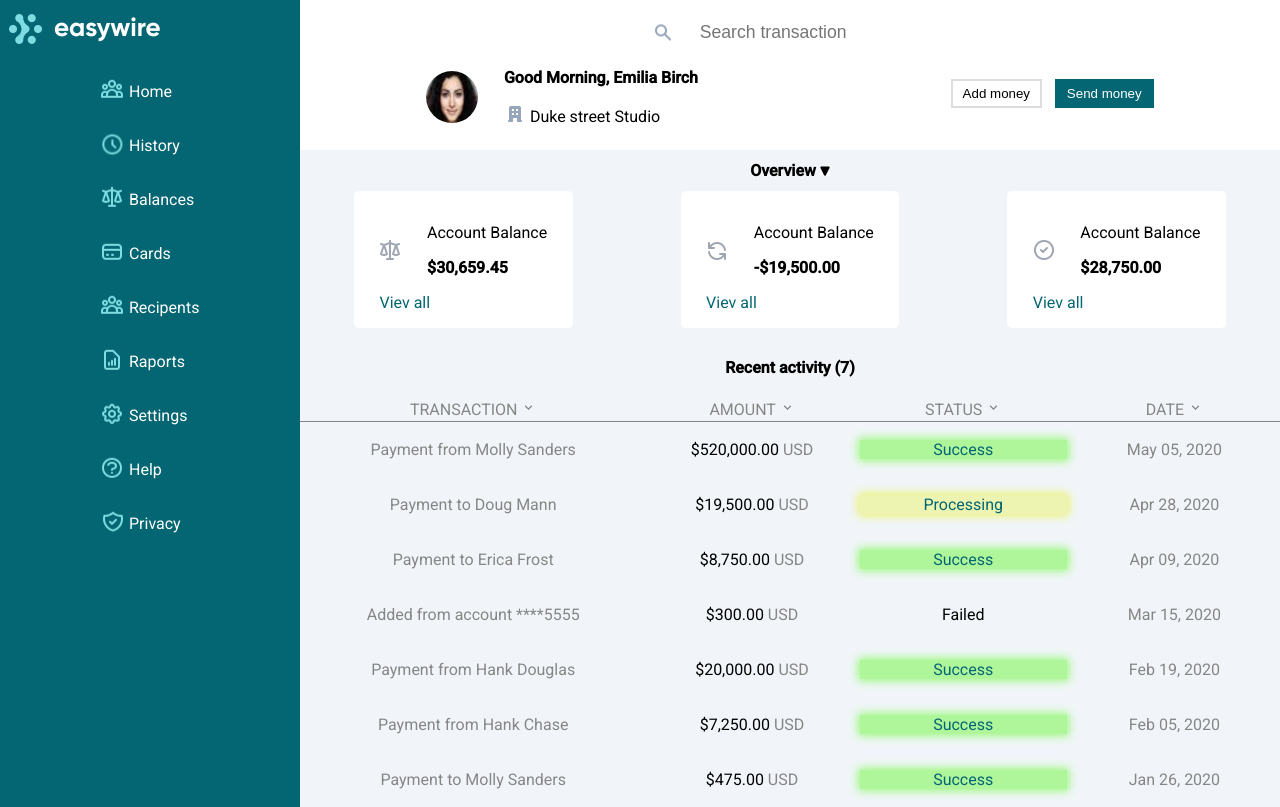
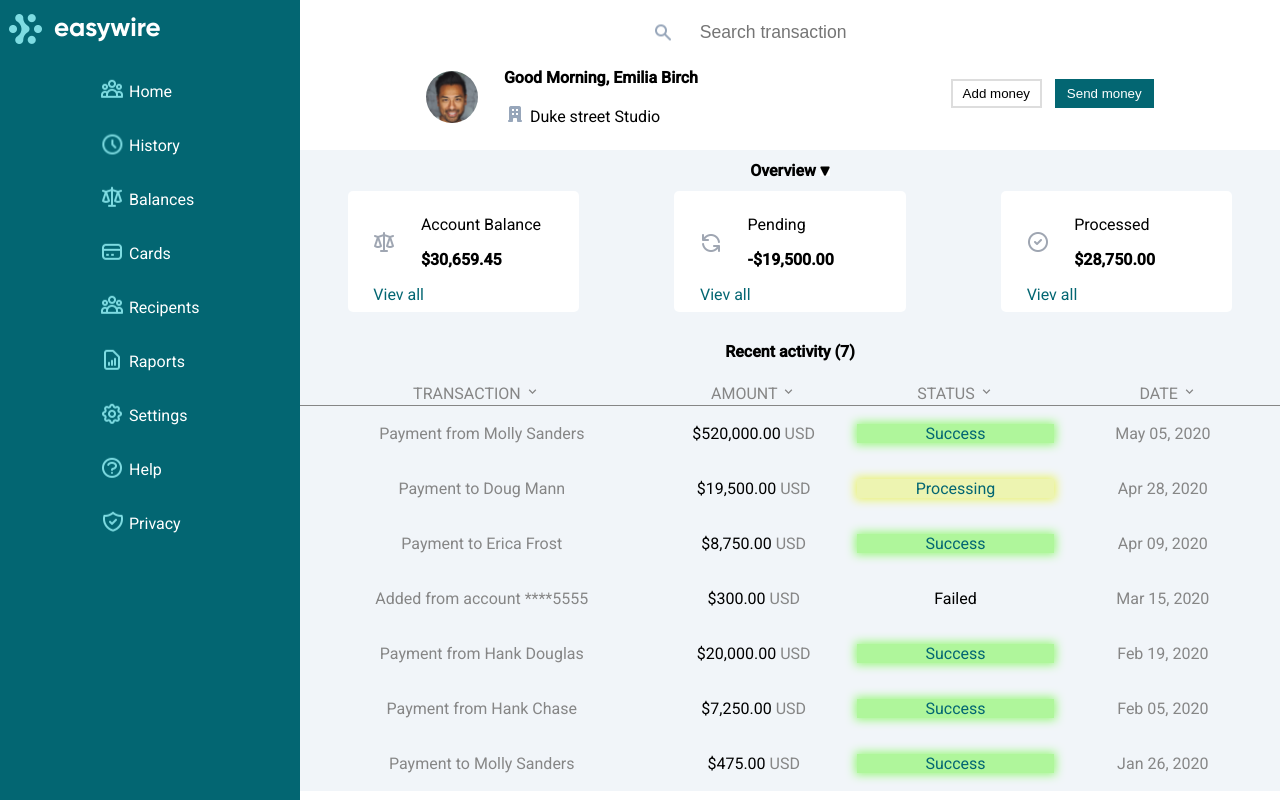
Before and after one commit to WojciechxFalkowski/paymentApp, an Angular app: page /home in a window 1280 px wide. Built offline with nearby package versions, Linux system fonts and the light colour scheme.

Commit message:
update recent-activity.component

```diff
--- a/src/app/app.component.css
+++ b/src/app/app.component.css
@@ -152,7 +152,7 @@
     top: unset;
     left: unset;
     /* width: 35vw; */
-    max-width: 220px;
+    max-width: 180px;
     height: unset;
     transform: unset;
     min-height: 100vh;
@@ -162,6 +162,11 @@
   }
   .label__input {
     font-size: 1.1rem;
+  }
+}
+@media (orientation: portrait) and (min-width: 768px) {
+  .menu {
+    /* width: 220px; */
   }
 }
 @media (min-width: 1024px) {
--- a/src/app/menu/menu.component.css
+++ b/src/app/menu/menu.component.css
@@ -3,6 +3,7 @@
 
 .menu__ul {
   display: flex;
+  margin-block-start: unset;
   /* height: 70vh; */
   flex-direction: column;
   padding-inline-start: 0;
@@ -44,6 +45,12 @@
   transform: translateY(20%);
   padding-right: 5px;
 }
+@media (orientation: landscape) and (max-height: 500px) {
+  .menu__li {
+    padding: 0.5vh 5vw;
+    margin: 0px auto;
+  }
+}
 @media (min-width: 500px) {
   .menu__ul {
     margin-block-start: unset;
@@ -54,6 +61,9 @@
   }
 }
 @media (min-width: 768px) {
+  .menu__ul {
+    /* position: fixed; */
+  }
   .menu__li {
   }
 }
--- a/src/app/overview/overview.component.css
+++ b/src/app/overview/overview.component.css
@@ -18,10 +18,10 @@
 .card {
   display: flex;
   flex-direction: column;
-  /* width: 45%; */
+  width: 170px;
   background-color: white;
   /* margin: 0 15vw 1vh 15vw; */
-  padding: 2vh 10vw;
+  padding: 2vh 15vw;
   margin: 1vh 0;
   border-radius: 5px;
 }
@@ -37,14 +37,15 @@
 }
 .card__div {
   display: flex;
-  justify-content: space-between;
+  /* justify-content: space-between; */
   align-items: center;
   flex-wrap: wrap;
+  /* margin: 0 auto; */
 }
 .card__img {
   width: 22px;
   height: 22px;
-  padding-right: 2vw;
+  padding-right: 5vw;
 }
 .card__money {
   font-weight: bold;
@@ -64,27 +65,33 @@
   .card {
     padding: 2vh 2vw;
     margin: 0px 1vw 1vh 0vw;
+    /* width: 140px; */
   }
 }
 @media (min-width: 768px) {
   .overview {
+    /* font-size: 1rem; */
+  }
+  .card {
+    padding: 1vh 2vw;
+    /* margin: 0px 0 1vh 0; */
+    width: 150px;
+  }
+  .card__img {
+    padding-right: 2vw;
+  }
+}
+@media (orientation: portrait) and (min-width: 768px) {
+}
+@media (min-width: 1024px) {
+  .overview {
     font-size: 1rem;
   }
   .card {
-    margin: 0px 0 1vh 0;
-  }
-}
-@media (min-width: 1024px) {
-  .card {
-    padding: 2vh 2vw;
+    padding: 1vh 2vw;
     margin: 0px 1vw 1vh 1vw;
+    width: 180px;
   }
   .overview__block {
   }
 }
-
-@media (min-width: 1024px) {
-  .card {
-    /* padding: 2vh 5vw; */
-  }
-}
--- a/src/app/overview/overview.component.html
+++ b/src/app/overview/overview.component.html
@@ -17,7 +17,7 @@
       <div class="card__div">
         <img class="card__img" src="assets/images/overview/pending.png">
         <div class="card__information information">
-          <p class="card__title">Account Balance</p>
+          <p class="card__title">Pending</p>
           <p class="card__money">{{pending| currency}}</p>
         </div>
       </div>
@@ -27,7 +27,7 @@
       <div class="card__div">
         <img class="card__img" src="assets/images/overview/processed.png">
         <div class="card__information information">
-          <p class="card__title">Account Balance</p>
+          <p class="card__title">Processed</p>
           <p class="card__money">{{processed| currency}}</p>
         </div>
       </div>
--- a/src/app/person/person.component.html
+++ b/src/app/person/person.component.html
@@ -1,6 +1,6 @@
 <div class="app-person">
   <div class="app-personality">
-    <img class="face" src="assets/images/face.jpg" alt="">
+    <img class="face" src="assets/images/joseph-gonzalez_50x50.jpg" alt="">
     <div class="person">
       <p class="name">Good Morning, {{person.name}} {{person.surname}}</p>
 
--- a/src/app/recent-activity/recent-activity.component.css
+++ b/src/app/recent-activity/recent-activity.component.css
@@ -2,7 +2,7 @@
   text-align: center;
 }
 .recent-activity__table {
-  font-size: 0.85rem;
+  font-size: 0.8rem;
   text-align: center;
   /* background-color: white; */
   border-collapse: collapse;
@@ -44,13 +44,17 @@ tr td:first-child {
   fill: black;
   transform: rotate(180deg);
 }
+.recent-activity__td {
+}
 .recent-activity__td:nth-child(1) {
+  padding-left: 1vw;
   color: rgb(134, 134, 134);
 }
 .recent-activity__td:nth-child(2) span {
   color: rgb(134, 134, 134);
 }
-.recent-activity__td:nth-child(3) p {
+.recent-activity__td:nth-child(4) {
+  padding-right: 1vw;
 }
 .recent-activity__p--yellow {
   background-color: rgba(234, 243, 106, 0.5);
```
Also changed, not shown: src/assets/images/joseph-gonzalez.jpg (added), src/assets/images/joseph-gonzalez_50x50.jpg (added).
